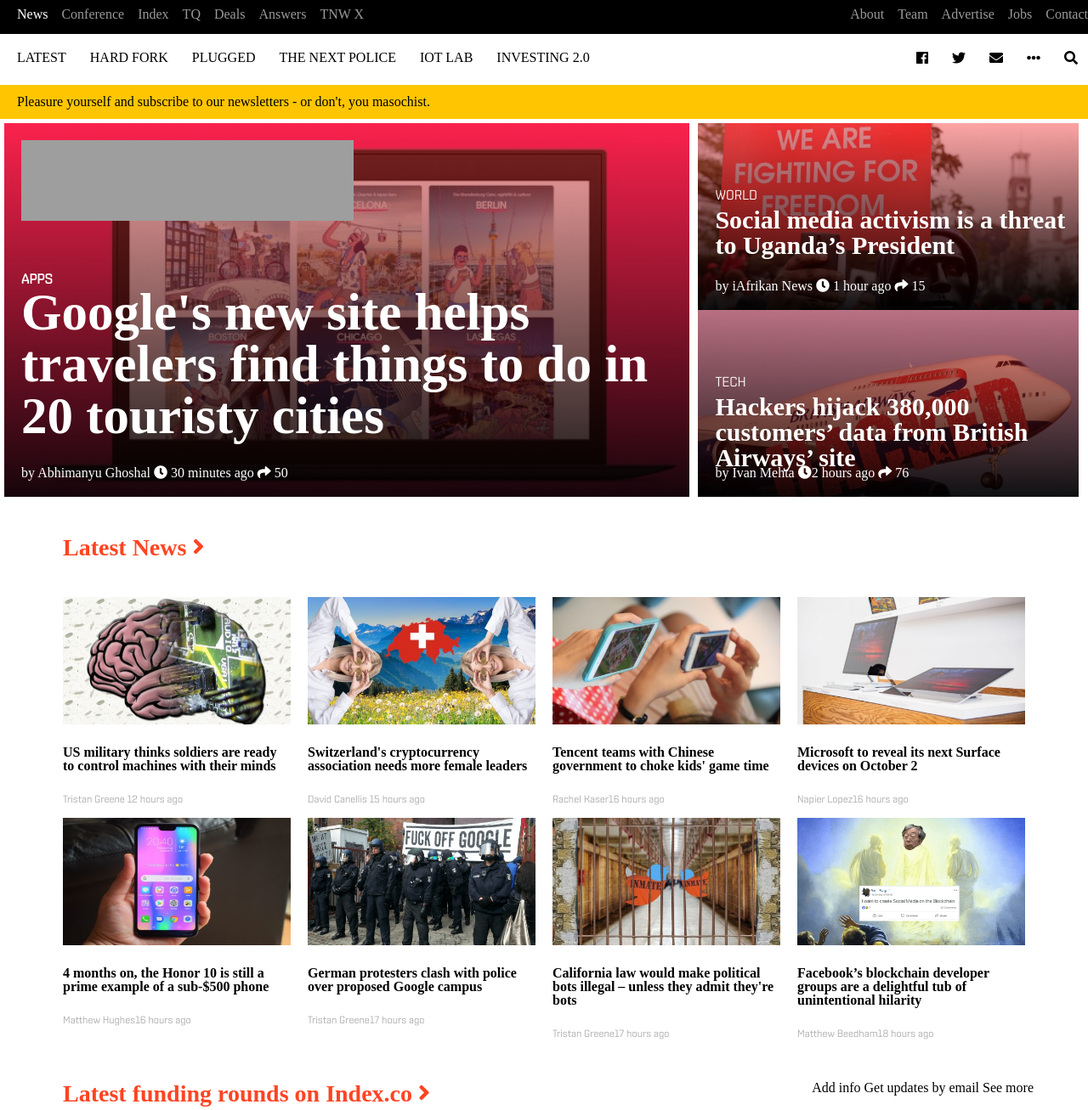
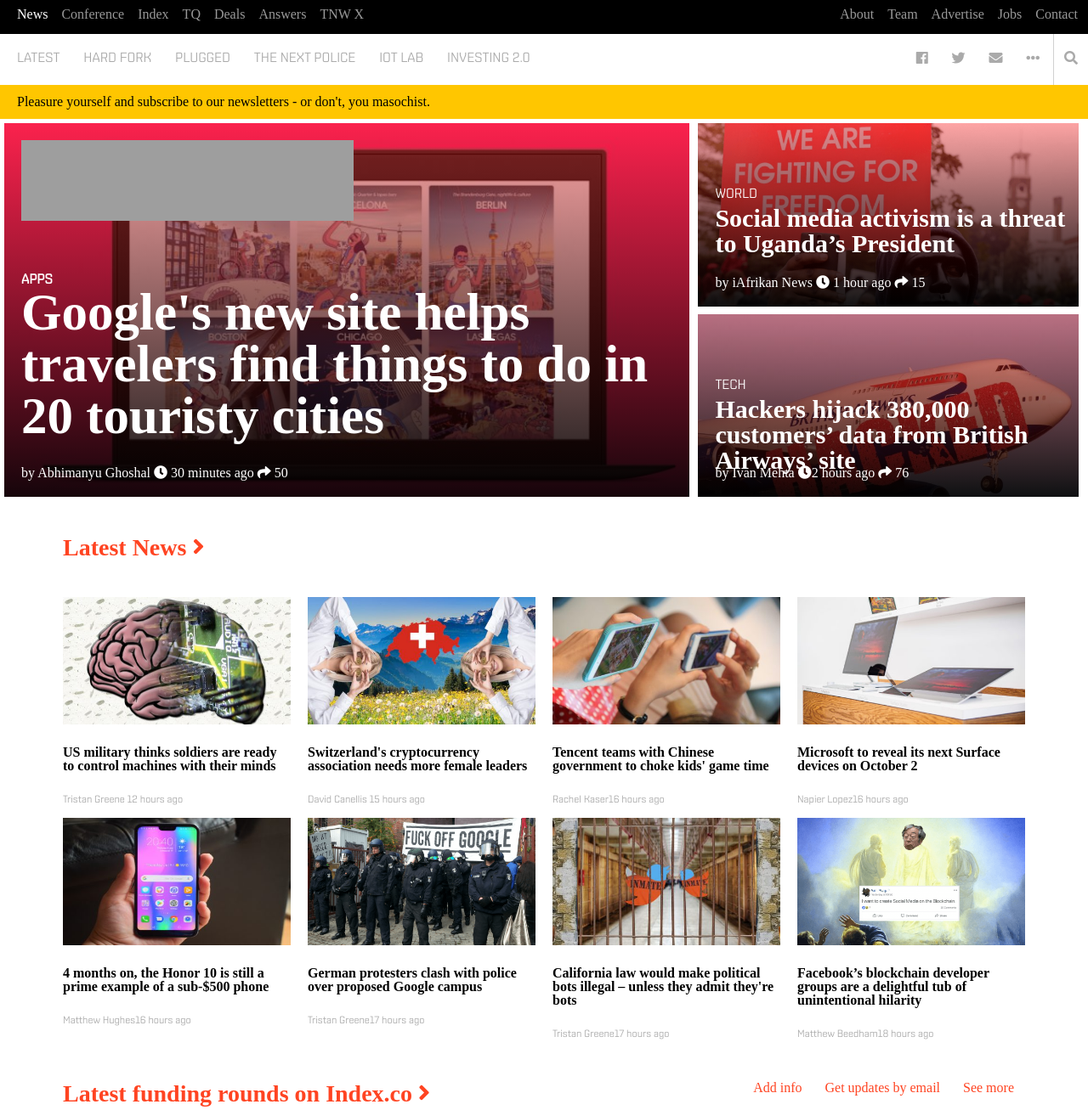
Before and after one commit to MrObele/the-next-web-clone, a plain HTML site: page index.html in a window 1280 px wide. Shown: the top 1307 px of the page at 85% size. Drawn offline with Linux system fonts and the light colour scheme; grey boxes are pictures that could not be loaded.

Commit message:
Added econd header links styles

```diff
--- a/index.html
+++ b/index.html
@@ -61,7 +61,9 @@
                 <i class="fab fa-twitter"></i>
                 <i class="fas fa-envelope"></i>
                 <i class="fas fa-ellipsis-h"></i>
+                <div class="search-icon">
                 <i class="fas fa-search"></i>
+                </div>
             </article>
             <br class="clear">
         </section>
--- a/stylesheets/style.css
+++ b/stylesheets/style.css
@@ -34,6 +34,7 @@ header{
   background: #000;
   color: #fff;
   line-height: 34px;
+  padding-right: 12px;
 }
 
 .header-top article:first-child{
@@ -67,10 +68,22 @@ header{
 
 
 .header-bottom{
-  padding-top: 20px;
   height: 60%;
+  font-family: Shentox;
+  color: #aaa;
 }
 
+.header-bottom nav{
+  padding-top: 20px;
+}
+
+div.search-icon{
+    display: inline-block;
+    border-left: 1px solid #8080805c;
+    height: 100%;
+    padding-top: 20px;
+    padding-bottom: 23px;
+}
 article.social
 {
   float: right;
@@ -185,7 +198,7 @@ Headline Styles
 .sub-headline1
 {
   position: relative;
-  height: 50%;
+  height: 49%;
   background: url('../images/sub-headline1.png') no-repeat;
   background-size: cover;
 }
@@ -193,7 +206,8 @@ Headline Styles
 .sub-headline2
 {
   position: relative;
- height: 50%;
+ height: 49%;
+ margin-top: 2%;
   background: url('../images/sub-headline2.jpg') no-repeat;
   background-size: cover;
 }
@@ -302,7 +316,14 @@ LATEST NEWS
 p.latest-news-right{
   float: right;
 }
+p.latest-news-right a{
+  color: #f42;
+  margin-right: 23px;
+}
 
+.latest-news h2:hover, p.latest-news-right a:hover{
+color: #000;
+}
 .funding-top-top h3{
   color: #fff;
   font-weight: 700;
```
